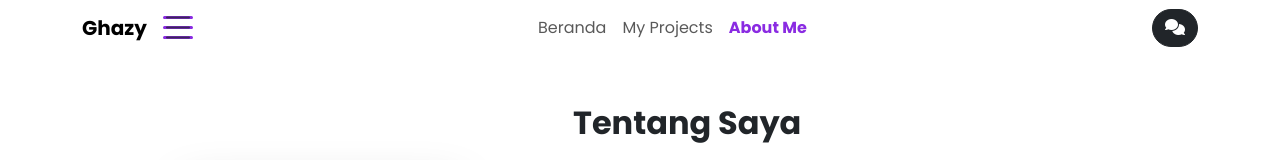
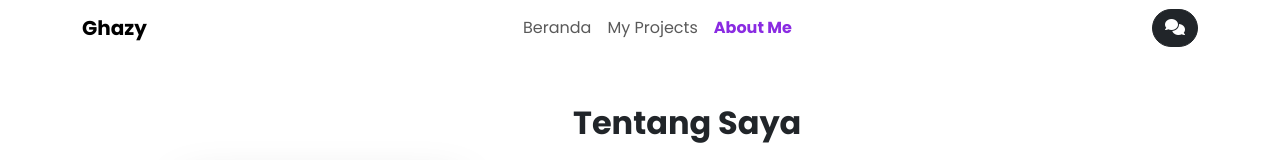
Before and after one commit to ghazyal/portfolio, a plain HTML site: page about.html in a window 1280 px wide. Shown: the top 160 px of the page. Drawn offline with nearby package versions, Linux system fonts and the light colour scheme.

Commit message:
Update about.html

```diff
--- a/about.html
+++ b/about.html
@@ -121,7 +121,7 @@
         <nav class="navbar navbar-expand-lg bg-body-none">
             <div class="container">
                 <a class="navbar-brand fw-bold" href="https://ghazyal.github.io/portfolio/">Ghazy</a>
-                <button class="hamburger" id="hamburgerBtn" type="button" data-bs-toggle="collapse" data-bs-target="#navbarSupportedContent" aria-controls="navbarSupportedContent" aria-expanded="false" aria-label="Toggle navigation">
+                <button class="hamburger d-block d-lg-none" id="hamburgerBtn" type="button" data-bs-toggle="collapse" data-bs-target="#navbarSupportedContent" aria-controls="navbarSupportedContent" aria-expanded="false" aria-label="Toggle navigation">
                     <span class="navbar-toggler-icon"></span>
                     <span class="navbar-toggler-icon"></span>
                     <span class="navbar-toggler-icon"></span>
```
